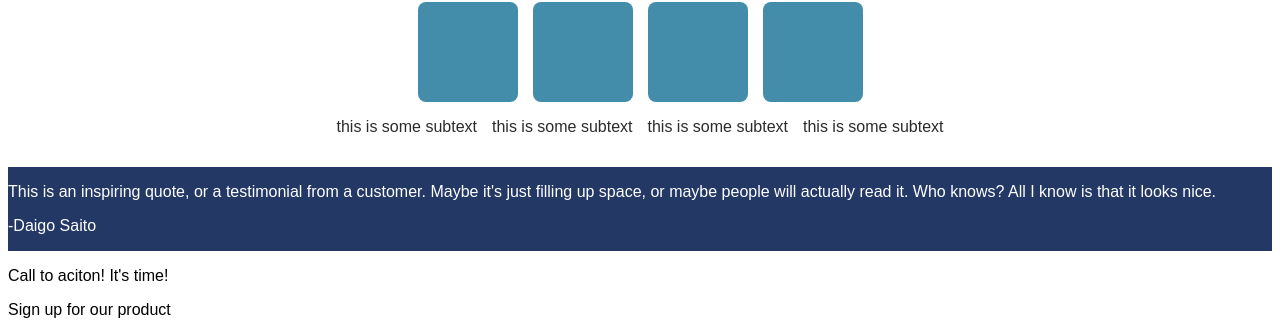
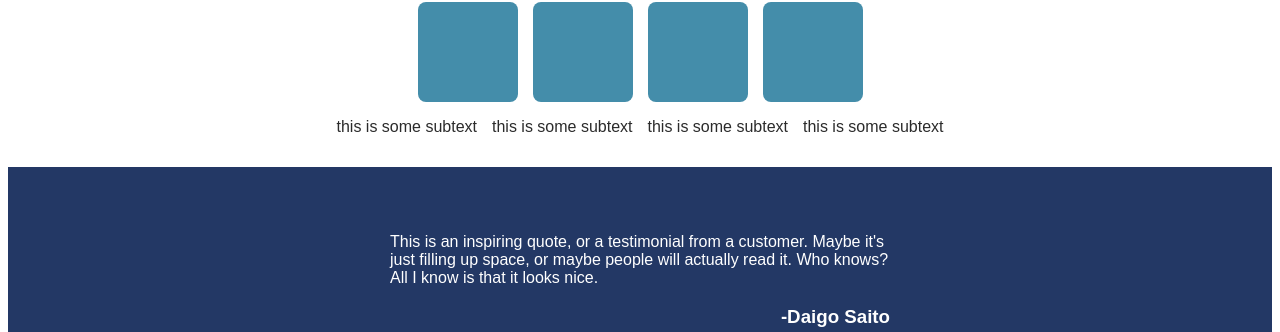
Before and after one commit to isidroestevez/website-1, a plain HTML site: page index.html in a window 1280 px wide. Shown: the part 597-929 px from the top of the page. Drawn offline with Linux system fonts and the light colour scheme.

Commit message:
Updated third section HTML

```diff
--- a/index.html
+++ b/index.html
@@ -44,8 +44,10 @@
             </div>
         </div>
         <div class="third">
+            <div class="third-text">
             <p>This is an inspiring quote, or a testimonial from a customer. Maybe it's just filling up space, or maybe people will actually read it. Who knows? All I know is that it looks nice.</p>
-            <p>-Daigo Saito</p>
+            <h3>-Daigo Saito</h3>
+            </div>
         </div>
         <div class="fourth">
             <p>Call to aciton! It's time!</p>
--- a/styles.css
+++ b/styles.css
@@ -111,7 +111,15 @@ a:active {
 
 .third {
     background-color: rgba(34, 55, 100, 0.993);
+    display: flex;
+    flex: 1;
+    flex-direction: column;
+    align-items: center;
+    padding: 50px 15px;
+}
 
+.third-text {
+    width: 500px;
 }
 
 .fourth {
@@ -138,7 +146,14 @@ a:active {
     color: rgba(41, 41, 41, 0.993);
 }
 
-.third p, h1 {
+.third p {
+    width: 500px;
+    text-align: left;
+    color: white;
+}
+
+.third h3 {
+    text-align: right;
     color: white;
 }
 
```
